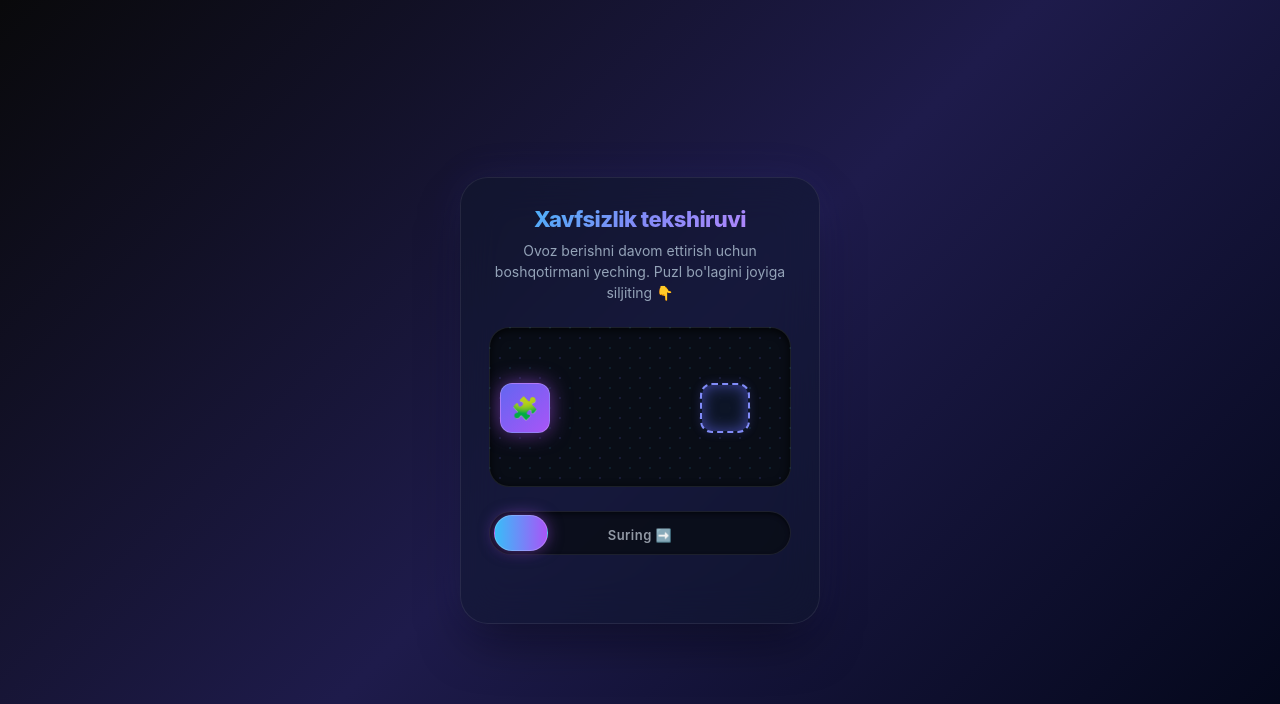
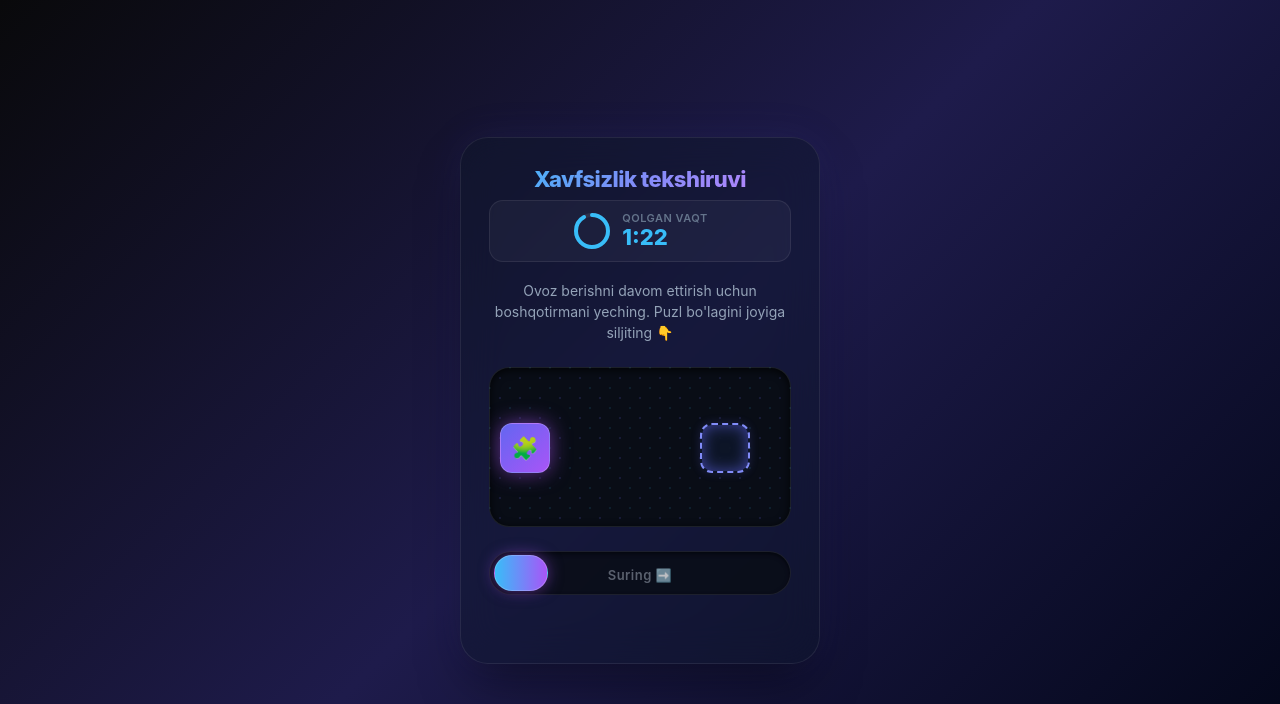
Before and after one commit to tajiboyevjahongir5-sudo/openbudjet, a FastAPI app: page /captcha in a window 1280 px wide. Shown: the top 704 px of the page. Run offline with FastAPI, Linux system fonts and the light colour scheme; parts of the project's set-up code (start-up, migrations or seed data) failed here and were passed over; some libraries are stand-ins or nearby versions.

Commit message:
Feat: add 90-second countdown timer to captcha Web App

```diff
--- a/templates/captcha.html
+++ b/templates/captcha.html
@@ -226,12 +226,79 @@
             color: #ef4444;
             text-shadow: 0 0 10px rgba(239, 68, 68, 0.4);
         }
+        /* Countdown Timer */
+        .timer-wrapper {
+            display: flex;
+            align-items: center;
+            justify-content: center;
+            gap: 10px;
+            margin-bottom: 18px;
+            background: rgba(255,255,255,0.04);
+            border: 1px solid rgba(255,255,255,0.08);
+            border-radius: 14px;
+            padding: 10px 16px;
+        }
+        .timer-ring-svg {
+            transform: rotate(-90deg);
+            flex-shrink: 0;
+        }
+        .timer-ring-bg {
+            fill: none;
+            stroke: rgba(255,255,255,0.08);
+            stroke-width: 4;
+        }
+        .timer-ring-fg {
+            fill: none;
+            stroke: #38bdf8;
+            stroke-width: 4;
+            stroke-linecap: round;
+            transition: stroke-dashoffset 1s linear, stroke 0.5s;
+        }
+        .timer-text-box {
+            display: flex;
+            flex-direction: column;
+            align-items: flex-start;
+        }
+        .timer-label {
+            font-size: 11px;
+            color: #64748b;
+            font-weight: 600;
+            letter-spacing: 0.5px;
+            text-transform: uppercase;
+        }
+        .timer-value {
+            font-size: 22px;
+            font-weight: 800;
+            color: #38bdf8;
+            transition: color 0.5s;
+            line-height: 1.1;
+        }
+        .timer-value.warning { color: #f59e0b; }
+        .timer-value.danger  { color: #ef4444; animation: pulse-red 0.8s infinite alternate; }
+        @keyframes pulse-red {
+            from { text-shadow: 0 0 0px #ef4444; }
+            to   { text-shadow: 0 0 12px #ef4444; }
+        }
     </style>
 </head>
 <body>
 
 <div class="container">
     <h2>Xavfsizlik tekshiruvi</h2>
+
+    <!-- Countdown Timer -->
+    <div class="timer-wrapper">
+        <svg class="timer-ring-svg" width="40" height="40" viewBox="0 0 40 40">
+            <circle class="timer-ring-bg" cx="20" cy="20" r="16"/>
+            <circle class="timer-ring-fg" id="timerRing" cx="20" cy="20" r="16"
+                stroke-dasharray="100.53"
+                stroke-dashoffset="0"/>
+        </svg>
+        <div class="timer-text-box">
+            <span class="timer-label">Qolgan vaqt</span>
+            <span class="timer-value" id="timerValue">1:30</span>
+        </div>
+    </div>
 
     {% if captcha_image %}
     <!-- Real Captcha Form -->
@@ -265,6 +332,46 @@
     const webapp = window.Telegram.WebApp;
     webapp.ready();
     webapp.expand();
+
+    // --- Countdown Timer (90 seconds) ---
+    const TOTAL_SEC = 90;
+    const circumference = 2 * Math.PI * 16; // 100.53
+    const timerRing  = document.getElementById("timerRing");
+    const timerValue = document.getElementById("timerValue");
+    let remaining = TOTAL_SEC;
+
+    function updateTimer() {
+        const m = Math.floor(remaining / 60);
+        const s = remaining % 60;
+        timerValue.textContent = m + ":" + String(s).padStart(2, "0");
+
+        // Progress ring
+        const progress = remaining / TOTAL_SEC;
+        timerRing.style.strokeDashoffset = circumference * (1 - progress);
+
+        // Colour transitions
+        timerValue.classList.remove("warning", "danger");
+        timerRing.style.stroke = "#38bdf8";
+        if (remaining <= 10) {
+            timerValue.classList.add("danger");
+            timerRing.style.stroke = "#ef4444";
+        } else if (remaining <= 30) {
+            timerValue.classList.add("warning");
+            timerRing.style.stroke = "#f59e0b";
+        }
+
+        if (remaining <= 0) {
+            clearInterval(timerInterval);
+            timerValue.textContent = "0:00";
+            webapp.close();
+            return;
+        }
+        remaining--;
+    }
+
+    updateTimer();
+    const timerInterval = setInterval(updateTimer, 1000);
+    // --- End Timer ---
 
     const statusMessage = document.getElementById("statusMessage");
 
```
